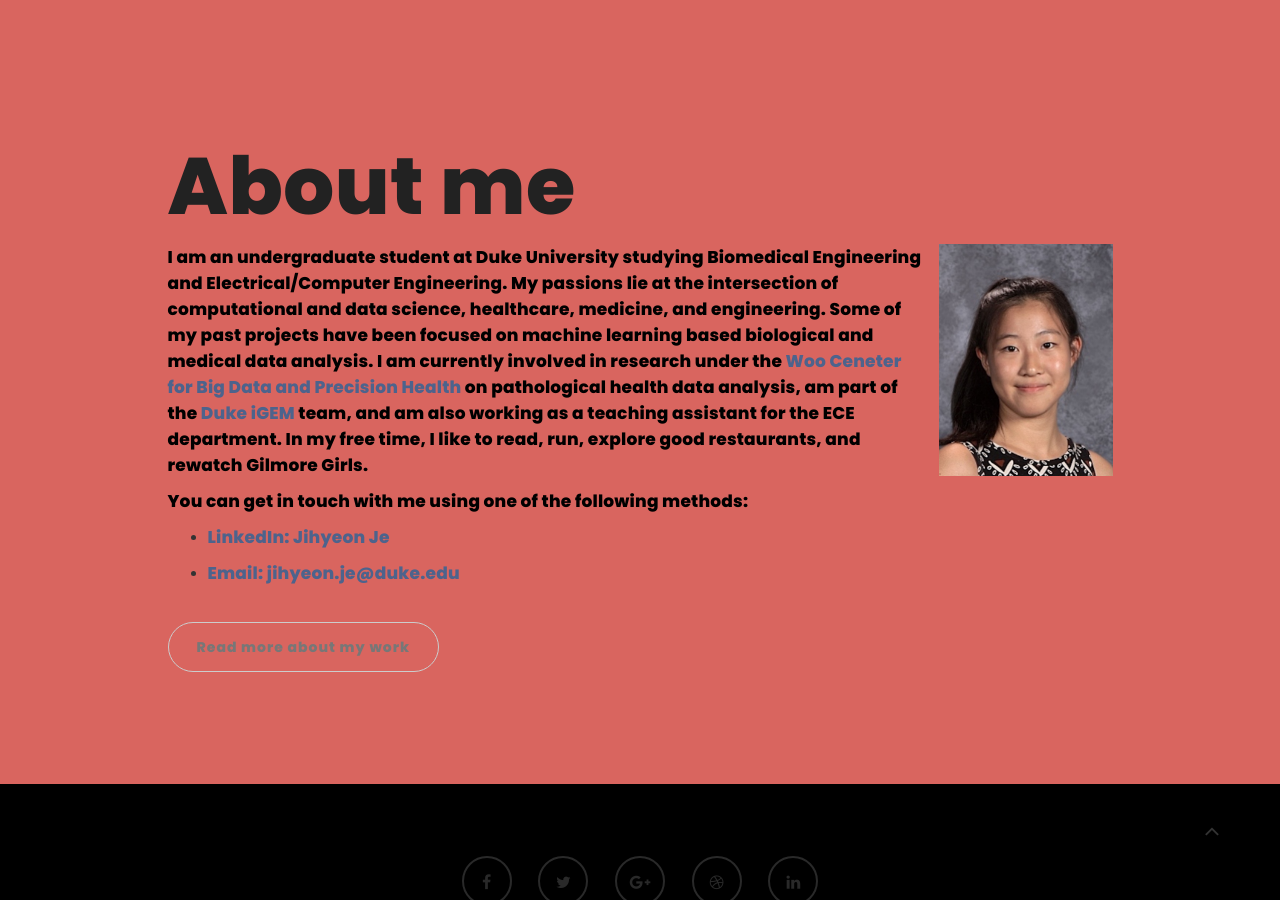
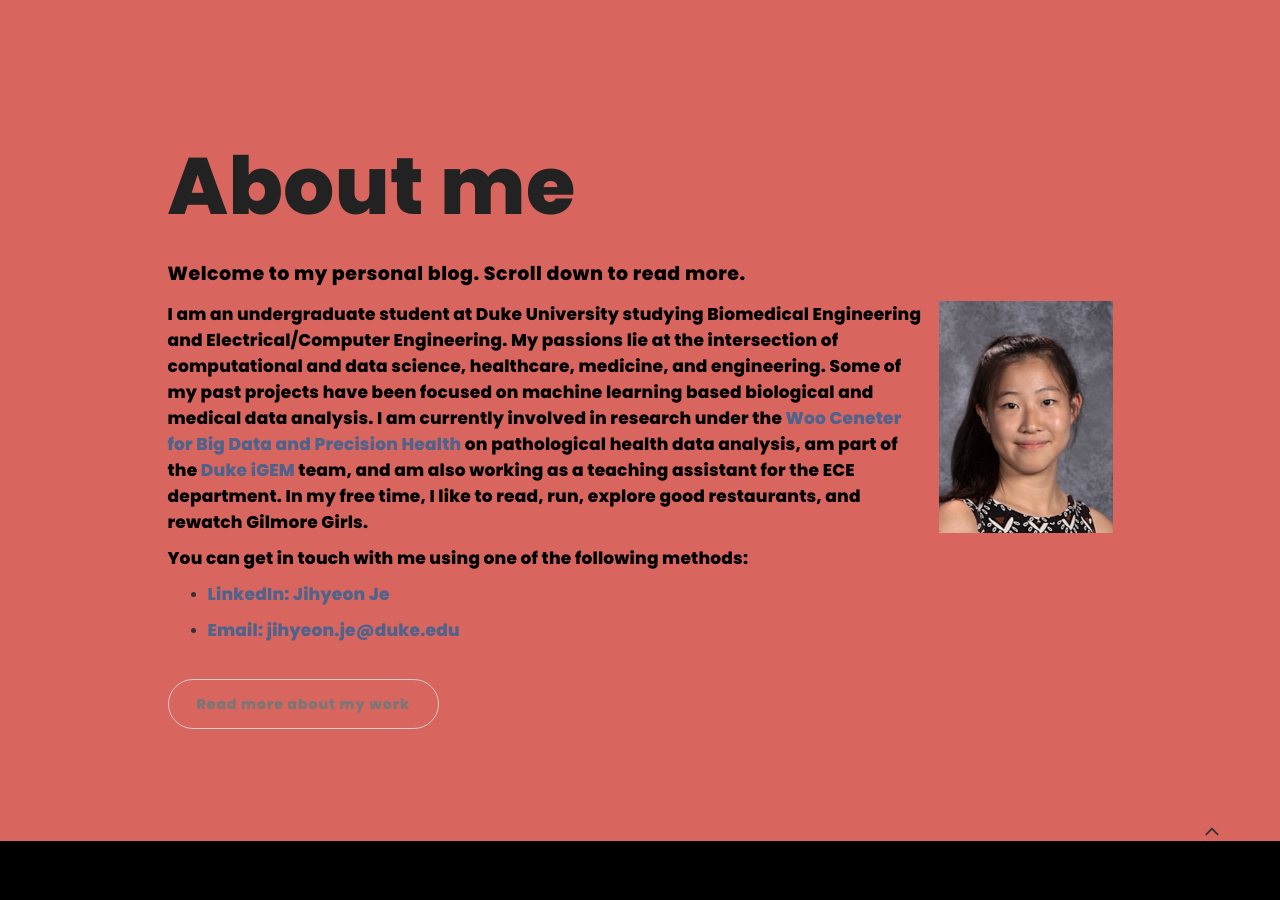
Before and after one commit to rpraka/JihyeonJe.com, a Jekyll site: the page index.html, which Jekyll copies as it is, in a window 1280 px wide and 900 px high, scrolled down 957 px. Built offline with Jekyll 4.4.1, drawn with Linux system fonts in a browser that asks for light colours.

Commit message:
Update index.html

```diff
--- a/index.html
+++ b/index.html
@@ -92,6 +92,7 @@ http://www.tooplate.com/view/2085-neuron
                     <div class="blog-post-thumb">
                          <div class="blog-post-title">
                               <h1><a href="single-post.html">About me</a></h1>
+                              <h3>Welcome to my personal blog. Scroll down to read more. </h3>
                          </div>
 
                          <div class="blog-post-des">
```
